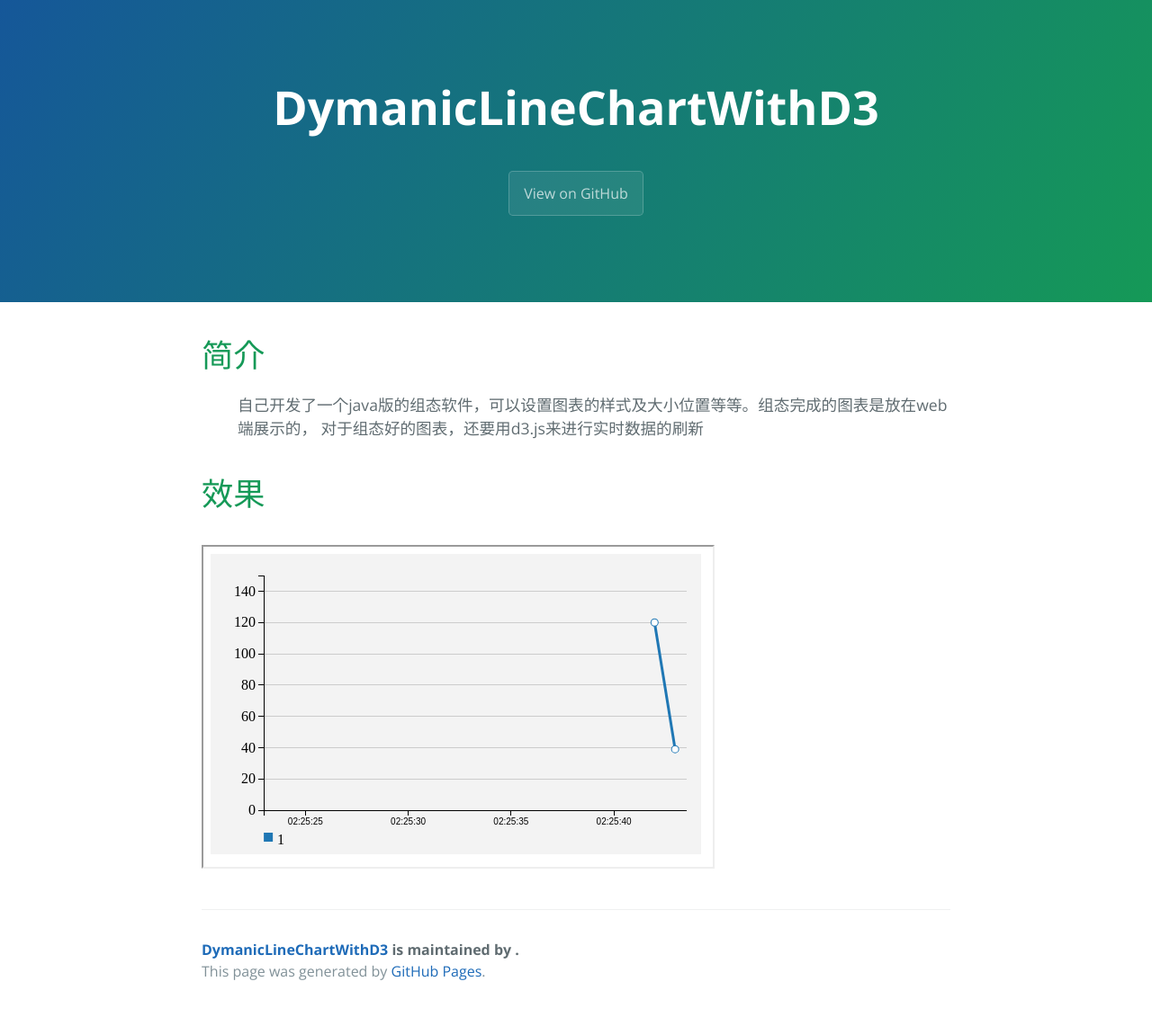
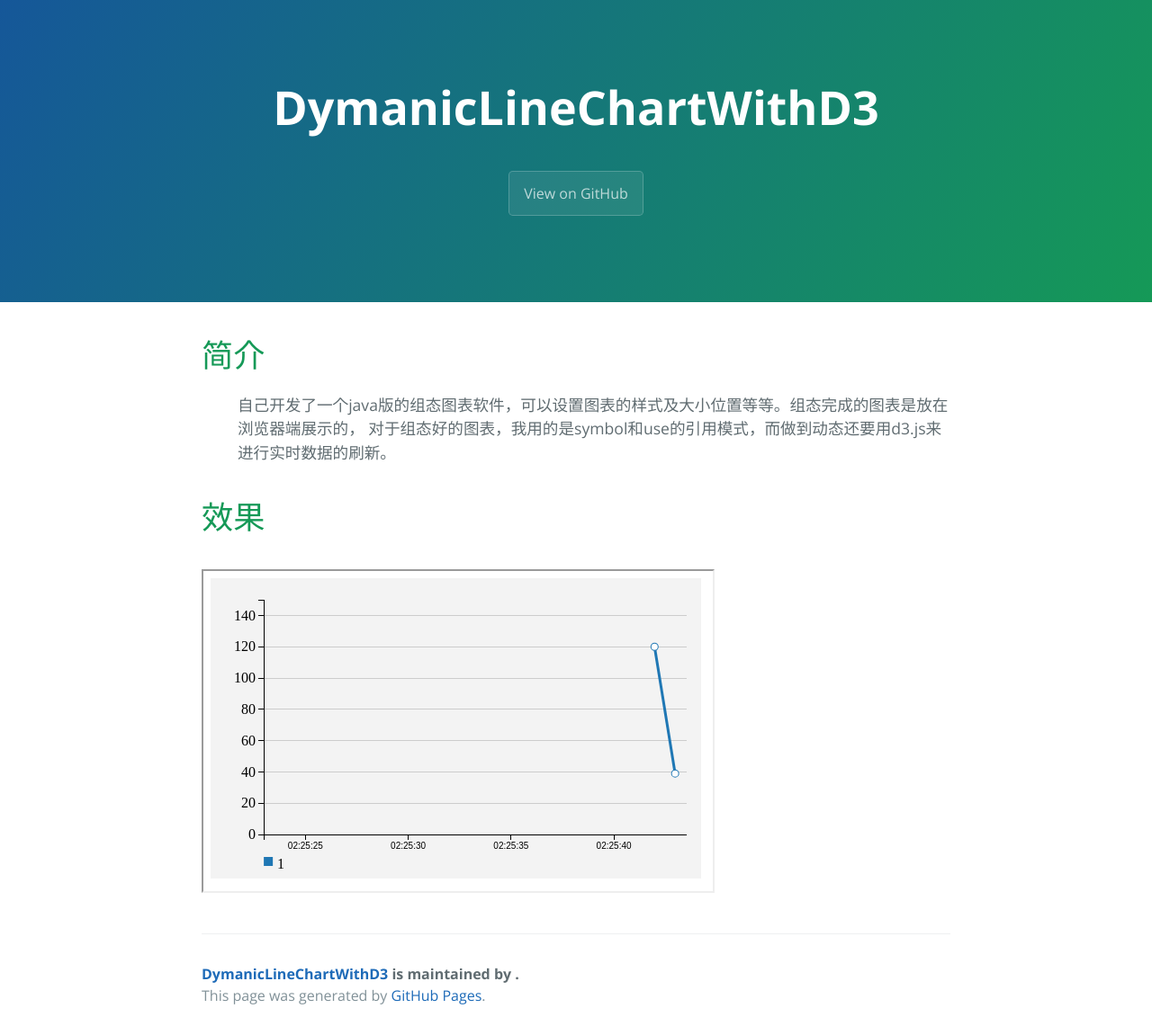
Before and after one commit to lovekobe24/DymanicLineChartWithD3, a Jekyll site: the page built from index.html, in a window 1280 px wide. Shown: the whole page at 90% size. Built offline with Jekyll 4.4.1, drawn with Linux system fonts in a browser that asks for light colours; before the commit the page ends 1124 px from its top, so only the background shows below that.

Commit message:
修改文字

```diff
--- a/index.html
+++ b/index.html
@@ -6,8 +6,8 @@ title: {{ site.name }}
 <div id="home">
   <h1>简介</h1>
   <ul>
-    自己开发了一个java版的组态软件，可以设置图表的样式及大小位置等等。组态完成的图表是放在web端展示的，
-	对于组态好的图表，还要用d3.js来进行实时数据的刷新
+    自己开发了一个java版的组态图表软件，可以设置图表的样式及大小位置等等。组态完成的图表是放在浏览器端展示的，
+	对于组态好的图表，我用的是symbol和use的引用模式，而做到动态还要用d3.js来进行实时数据的刷新。
   </ul>
   <h1>效果<h1>
   <iframe width="570" scrolling="no" height="360" src="renderDynamicLineChart2.html"></iframe>
```
